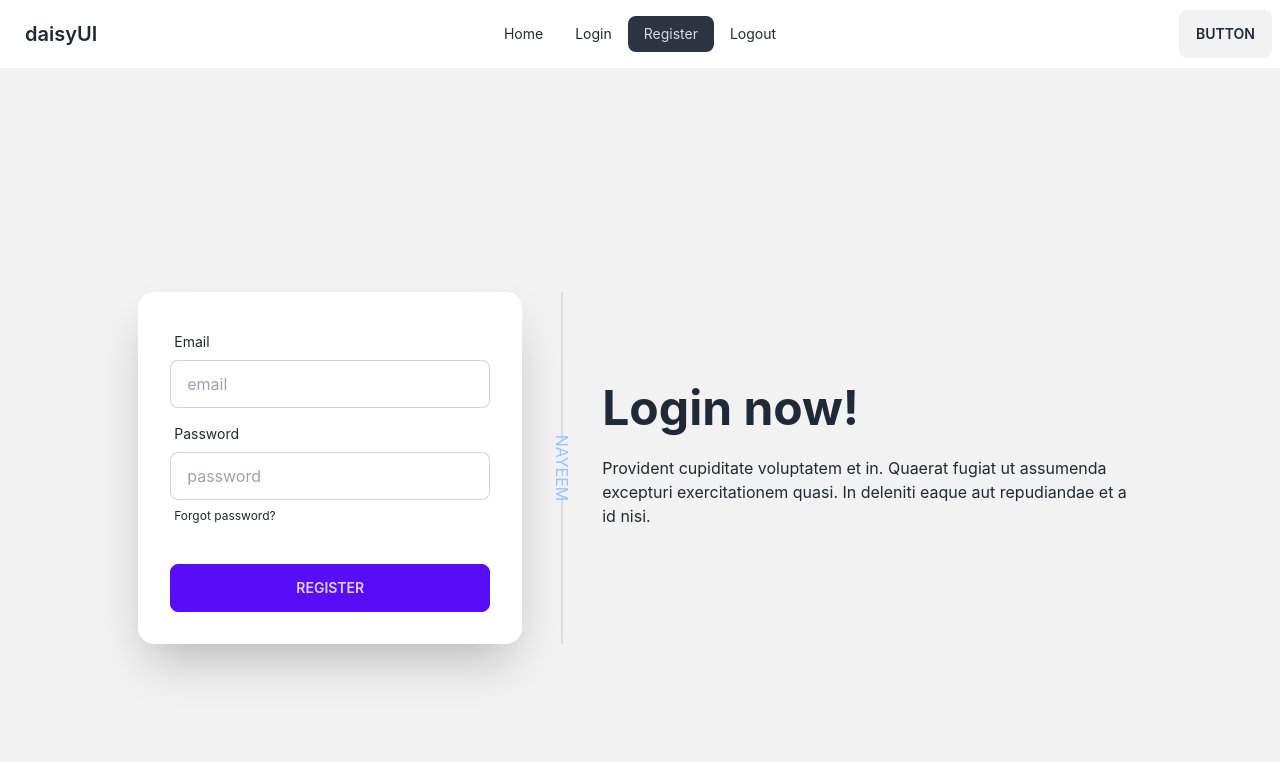
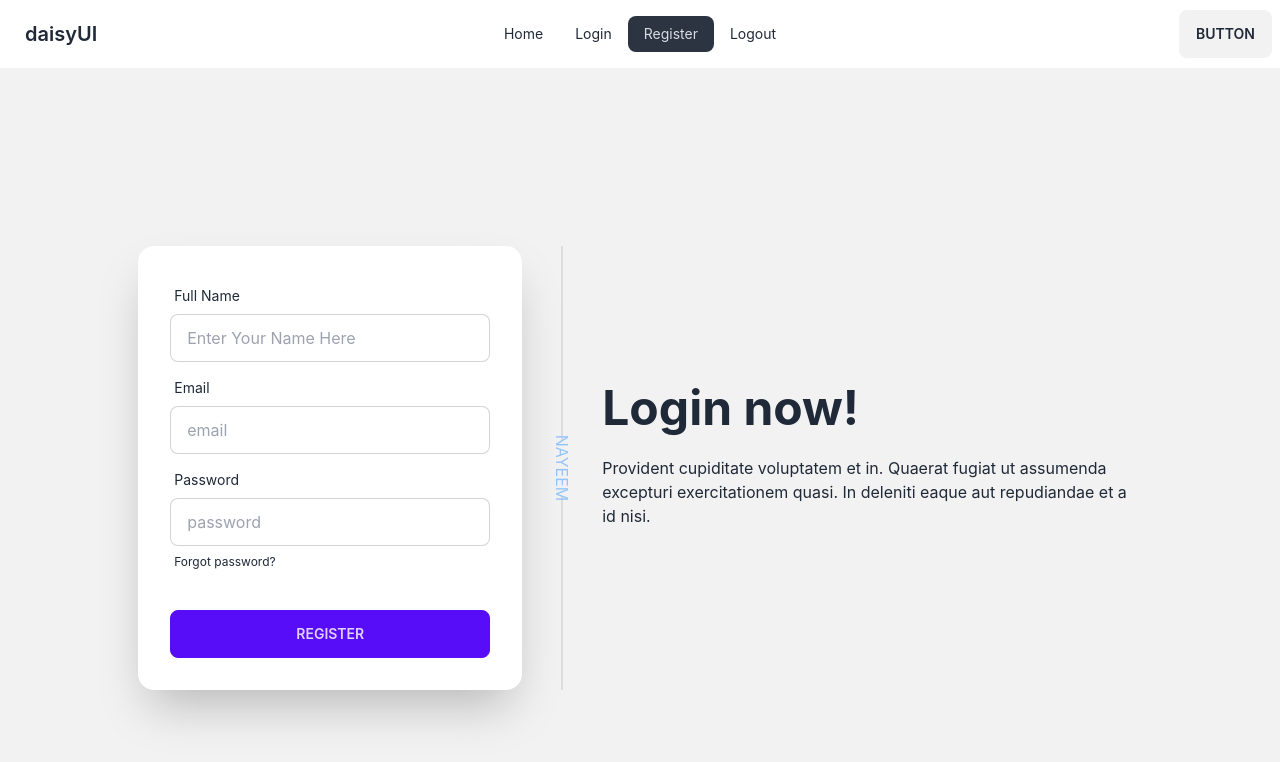
Before and after one commit to Nayeemmnt999/Hotel-privet-route, a React (Create React App) app: page /register in a window 1280 px wide. Shown: the top 762 px of the page. Built offline with nearby package versions, Linux system fonts and the light colour scheme.

Commit message:
register system upgrade

```diff
--- a/package.json
+++ b/package.json
@@ -6,10 +6,12 @@
     "@testing-library/jest-dom": "^5.16.5",
     "@testing-library/react": "^13.4.0",
     "@testing-library/user-event": "^13.5.0",
+    "firebase": "^10.0.0",
     "react": "^18.2.0",
     "react-dom": "^18.2.0",
     "react-router-dom": "^6.14.1",
     "react-scripts": "5.0.1",
+    "react-toastify": "^9.1.3",
     "web-vitals": "^2.1.4"
   },
   "scripts": {
--- /dev/null
+++ b/src/Firebase/Firebase.js
@@ -0,0 +1,18 @@
+// Import the functions you need from the SDKs you need
+import { initializeApp } from "firebase/app";
+// TODO: Add SDKs for Firebase products that you want to use
+// https://firebase.google.com/docs/web/setup#available-libraries
+
+// Your web app's Firebase configuration
+const firebaseConfig = {
+  apiKey: "AIzaSyB3FHXyeXlyrkXbdqkMCmzrFoOpgR5Ccrw",
+  authDomain: "hotel-f4063.firebaseapp.com",
+  projectId: "hotel-f4063",
+  storageBucket: "hotel-f4063.appspot.com",
+  messagingSenderId: "669853634323",
+  appId: "1:669853634323:web:80e3e14fdf6a93718614e6"
+};
+
+// Initialize Firebase
+const app = initializeApp(firebaseConfig);
+export default app;
--- /dev/null
+++ b/src/UserContex/UserContex.js
@@ -0,0 +1,24 @@
+import React, { createContext, useState } from 'react';
+import { createUserWithEmailAndPassword, getAuth} from "firebase/auth";
+import app from '../Firebase/Firebase';
+
+const auth= getAuth(app)
+export const AuthContex = createContext();
+
+const UserContex = ({ children }) => {
+
+    const [users, setUsers] = useState()
+
+    const emailVerify = (email, password) => {
+        return createUserWithEmailAndPassword(auth, email, password)
+    }
+
+    const authValue = {emailVerify}
+    return (
+        <AuthContex.Provider value={authValue}>
+            {children}
+        </AuthContex.Provider>
+    );
+};
+
+export default UserContex;
--- a/src/componant/Register/Register.js
+++ b/src/componant/Register/Register.js
@@ -1,6 +1,28 @@
-import React from 'react';
+import React, { useContext } from 'react';
+import { AuthContex } from '../../UserContex/UserContex';
 
 const Register = () => {
+const {emailVerify} = useContext(AuthContex)
+    const formHandeler = event => {
+        event.preventDefault();
+        const form = event.target;
+        const name = form.name.value;
+        const email = form.email.value;
+        const password = form.password.value;
+        console.log(name, email, password);
+        emailVerify(email, password)
+        .then((userCredential) => {
+            // Signed in
+            const user = userCredential.user;
+            // ...
+          })
+          .catch((error) => {
+            const errorCode = error.code;
+            const errorMessage = error.message;
+            // ..
+          });
+    }
+
     return (
         <div className="hero min-h-screen bg-base-200">
             <div className="hero-content flex-col lg:flex-row-reverse">
@@ -10,18 +32,31 @@ const Register = () => {
                 </div>
                 <div className="divider divider-horizontal "><p className=' rotate-90 text-blue-300'> NAYEEM </p> </div>
 
-                {/* <form> started */}
+                {/* <form> started----------------------------------------------------------------------------------------------------- */}
+                <form onSubmit={formHandeler} className="card flex-shrink-0 w-full max-w-sm shadow-2xl bg-base-100">
+                    <div className="card-body">
 
-                    <form className="card flex-shrink-0 w-full max-w-sm shadow-2xl bg-base-100">
-                    <div className="card-body">
-                        {/* name input section  */}
-                        {/* email section  */}
+                        {/* name input section ----------------------------------------------------------------------------------------------------- */}
+
+                        <div className="form-control">
+                            <label className="label">
+                                <span className="label-text">Full Name</span>
+                            </label>
+                            <input required placeholder='Enter Your Name Here' type='text'
+                                name='name' className="input input-bordered" />
+                        </div>
+
+                        {/* email section ----------------------------------------------------------------------------------------------------- */}
+
                         <div className="form-control">
                             <label className="label">
                                 <span className="label-text">Email</span>
                             </label>
                             <input required name='email' type="email" placeholder="email" className="input input-bordered" />
                         </div>
+
+                        {/* password input section ----------------------------------------------------------------------------------------------------- */}
+
                         <div className="form-control">
                             <label className="label">
                                 <span className="label-text">Password</span>
@@ -32,7 +67,7 @@ const Register = () => {
                             </label>
                         </div>
                         <div className="form-control mt-6">
-                                <button type='submit'  className="btn btn-primary">Register</button>
+                            <button type='submit' className="btn btn-primary">Register</button>
                         </div>
                     </div>
                 </form>
--- a/src/index.js
+++ b/src/index.js
@@ -3,12 +3,18 @@ import ReactDOM from 'react-dom/client';
 import './index.css';
 import App from './App';
 import reportWebVitals from './reportWebVitals';
+import UserContex from './UserContex/UserContex';
+import { ToastContainer } from 'react-toastify';
 
 const root = ReactDOM.createRoot(document.getElementById('root'));
 root.render(
-  <React.StrictMode>
-    <App />
-  </React.StrictMode>
+
+  <UserContex>
+    <React.StrictMode>
+      <ToastContainer position='top-center'></ToastContainer>
+      <App />
+    </React.StrictMode>
+  </UserContex>
 );
 
 // If you want to start measuring performance in your app, pass a function
```
Also changed, not shown: 1 other file (tests, documents, lock files or other folders). Lines whose indentation alone changed are shown as unchanged.
